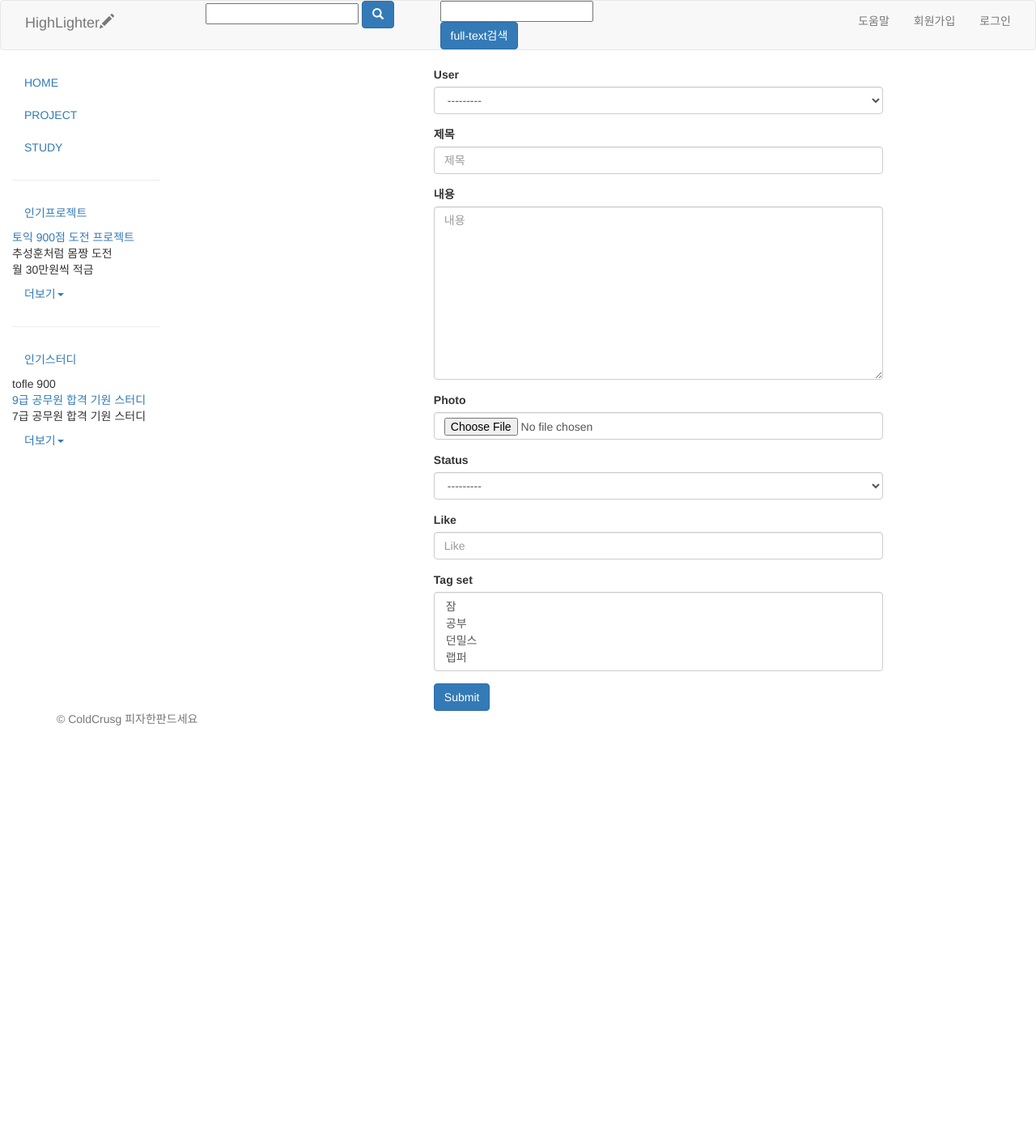
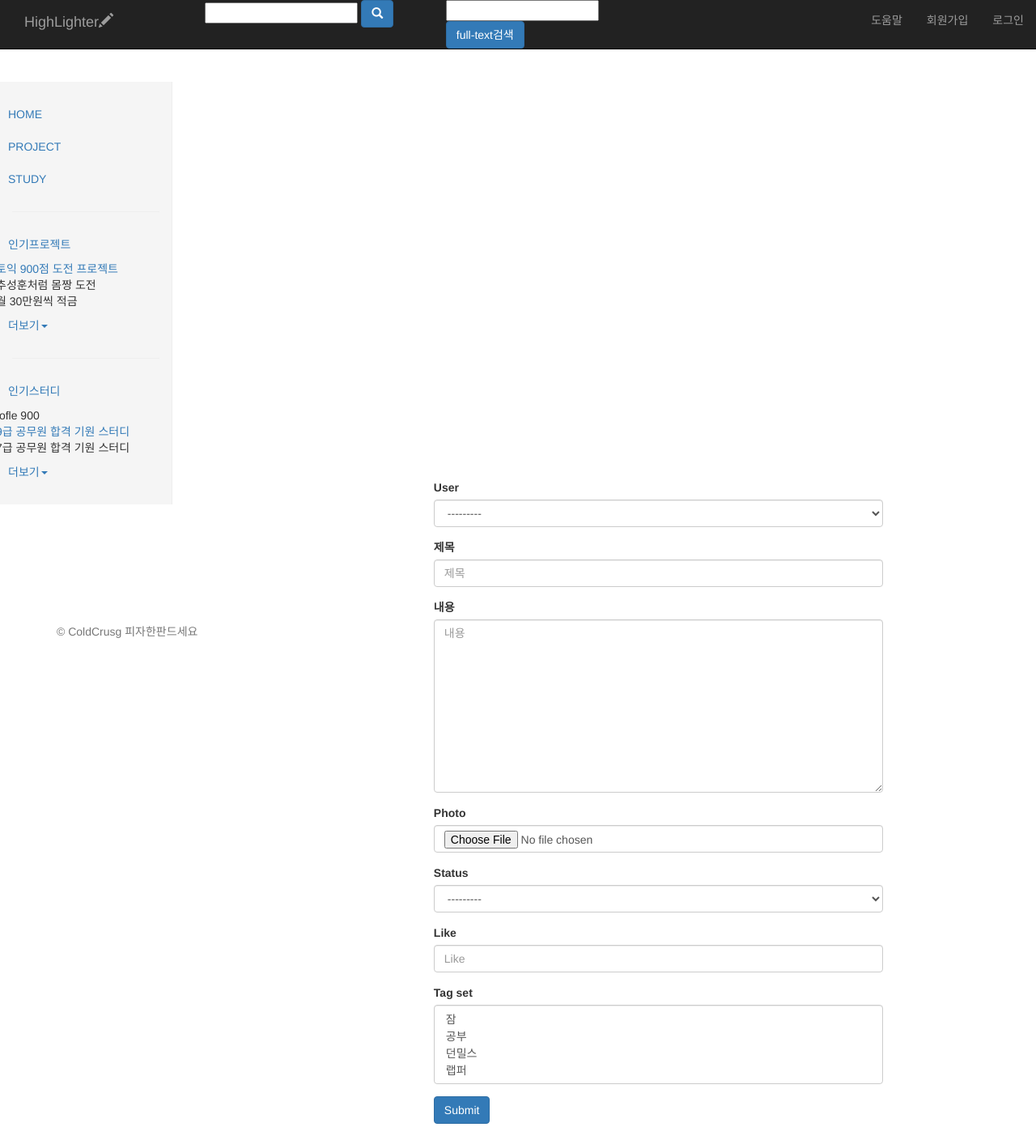
Before and after one commit to danial-coldcrust/highlighter, a Django app: a page that uses highlighter/home/templates/homee/project_form.html in a window 1280 px wide; the page is wider, and only the part inside the window is pictured. Shown: that part at 81% size. Before the commit the page ends 896 px from the top of that part, so only its background shows below. Run offline with Django 3.2, Linux system fonts and the light colour scheme; data comes from the database, SQL or seed files in the repository; some libraries are stand-ins or nearby versions; some web fonts are replaced.

Commit message:
광진 상단,사이드바고정

```diff
--- a/highlighter/highlighter/templates/highlighter/layout.html
+++ b/highlighter/highlighter/templates/highlighter/layout.html
@@ -19,7 +19,7 @@
 </head>
 
 <body>
-<nav class="navbar navbar-default navbar">
+<nav class="navbar navbar-inverse navbar-fixed-top">
     <div class="container-fluid">
         <div class="navbar-header col-md-2">
             <button type="button" class="navbar-toggle collapsed" data-toggle="collapse" data-target="#navbar">
@@ -61,13 +61,14 @@
         </div>
     </div>
 </nav>
-<div class="con container-fluid">
+<div class="container-fluid">
     <div class="row">
         <div class="col-sm-4 col-md-3 col-lg-2 sidebar">
             <ul class="nav nav-sidebar">
                 <li>
                     <a href="#">HOME</a>
                 </li>
+            </ul>
             <ul class="nav nav-sidebar">
                 <li>
                     <a href="#">PROJECT</a>
@@ -112,9 +113,9 @@
                 </div>
                 <li><a href="#collapseStu" data-toggle="collapse" aria-expanded="false" aria-controls="collapseStu">더보기<span class="caret"></span></a></li>
             </ul>
-            </ul>
+
         </div>
-        <div class="col-sm-8 col-md-9 col-lg-10 main">
+        <div class="col-sm-8 col-sm-offset-4 col-md-9 col-md-offset-3 col-lg-10 col-lg-offset-2 main">
             {% if messages %}
                 <div class="alert alert-{{ message.tags }}">
                     {% for message in messages %}
@@ -128,7 +129,7 @@
         </div>
 
         <div id="page-footer">
-            <div class="container">
+            <div class="container navbar-fixed-bottom">
                 <p class="text-muted">
                     &copy; ColdCrusg
                     피자한판드세요
--- a/highlighter/home/static/home/style.css
+++ b/highlighter/home/static/home/style.css
@@ -40,12 +40,113 @@
  .data
  {
     width:auto;
-
-    max-width:198px;
-
+    max-width:300px;
     overflow: hidden;
-
     white-space: nowrap;
-
     text-overflow: ellipsis;
  }
+/*
+ * Base structure
+ */
+
+/* Move down content because we have a fixed navbar that is 50px tall */
+body {
+  padding-top: 50px;
+}
+
+
+/*
+ * Global add-ons
+ */
+
+.sub-header {
+  padding-bottom: 10px;
+  border-bottom: 1px solid #eee;
+}
+
+/*
+ * Top navigation
+ * Hide default border to remove 1px line.
+ */
+.navbar-fixed-top {
+  border: 0;
+}
+
+/*
+ * Sidebar
+ */
+
+/* Hide for mobile, show later */
+.sidebar {
+  display: none;
+}
+@media (min-width: 768px) {
+  .sidebar {
+    position: fixed;
+    top: 51px;
+    bottom: 0;
+    left: 0;
+    z-index: 1000;
+    display: block;
+    padding: 20px;
+    overflow-x: hidden;
+    overflow-y: auto; /* Scrollable contents if viewport is shorter than content. */
+    background-color: #f5f5f5;
+    border-right: 1px solid #eee;
+  }
+}
+
+/* Sidebar navigation */
+.nav-sidebar {
+  margin-right: -21px; /* 20px padding + 1px border */
+  margin-bottom: 20px;
+  margin-left: -20px;
+}
+.nav-sidebar > li > a {
+  padding-right: 20px;
+  padding-left: 20px;
+}
+.nav-sidebar > .active > a,
+.nav-sidebar > .active > a:hover,
+.nav-sidebar > .active > a:focus {
+  color: #fff;
+  background-color: #428bca;
+}
+
+
+/*
+ * Main content
+ */
+
+.main {
+  padding: 20px;
+}
+@media (min-width: 768px) {
+  .main {
+    padding-right: 40px;
+    padding-left: 40px;
+  }
+}
+.main .page-header {
+  margin-top: 0;
+}
+
+
+/*
+ * Placeholder dashboard ideas
+ */
+
+.placeholders {
+  margin-bottom: 30px;
+  text-align: center;
+}
+.placeholders h4 {
+  margin-bottom: 0;
+}
+.placeholder {
+  margin-bottom: 20px;
+}
+.placeholder img {
+  display: inline-block;
+  border-radius: 50%;
+}
--- a/highlighter/home/templates/homee/project_form.html
+++ b/highlighter/home/templates/homee/project_form.html
@@ -34,7 +34,7 @@
     <div class="container">
         <div class="row">
             <div class="col-md-6 col-md-offset-3">
-{#                enctype안하면사진안올라감#}
+                {#                enctype안하면사진안올라감#}
                 <form action="" method="post" enctype="multipart/form-data">
                     {% csrf_token %}
                     {% bootstrap_form form %}
--- a/highlighter/home/templates/homee/project_list.html
+++ b/highlighter/home/templates/homee/project_list.html
@@ -25,7 +25,7 @@
             {#                        </li>#}
             {#                    </ul>#}
             {#                </div>#}
-        <h3>프로젝트목록</h3>
+            <h3>프로젝트목록</h3>
             <table class="table table-hover table-bordered">
                 <tbody>
                 {% for project in project_list%}
```
Lines whose indentation alone changed are shown as unchanged.
